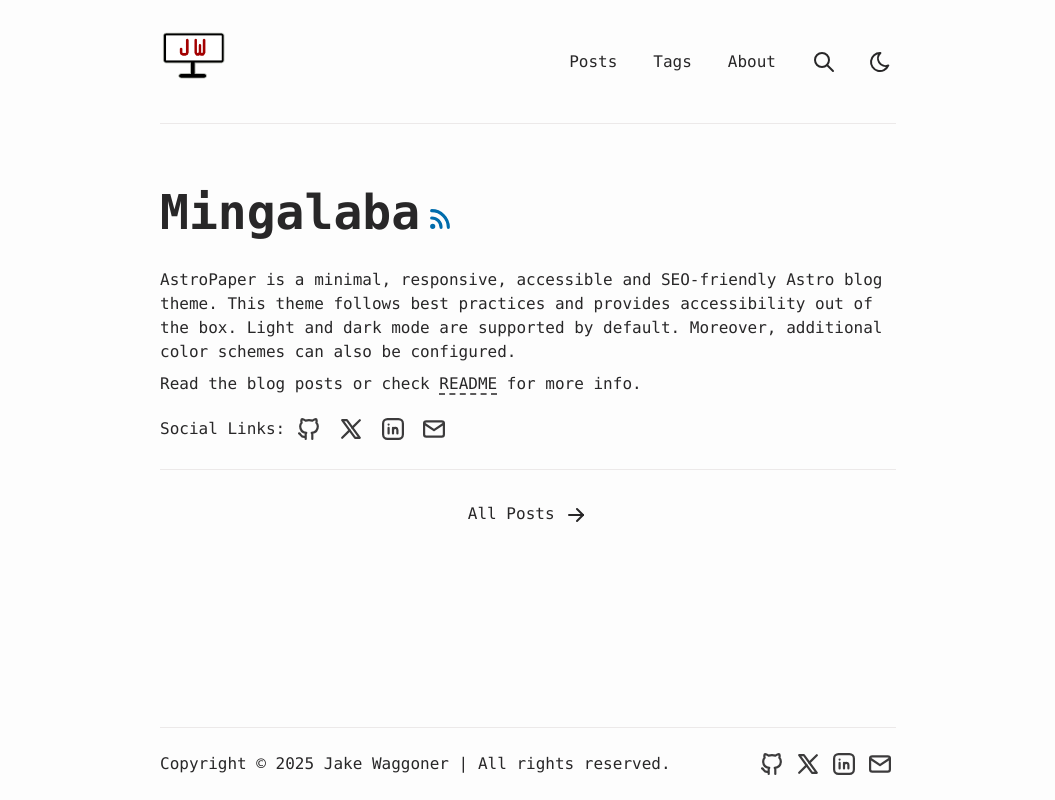
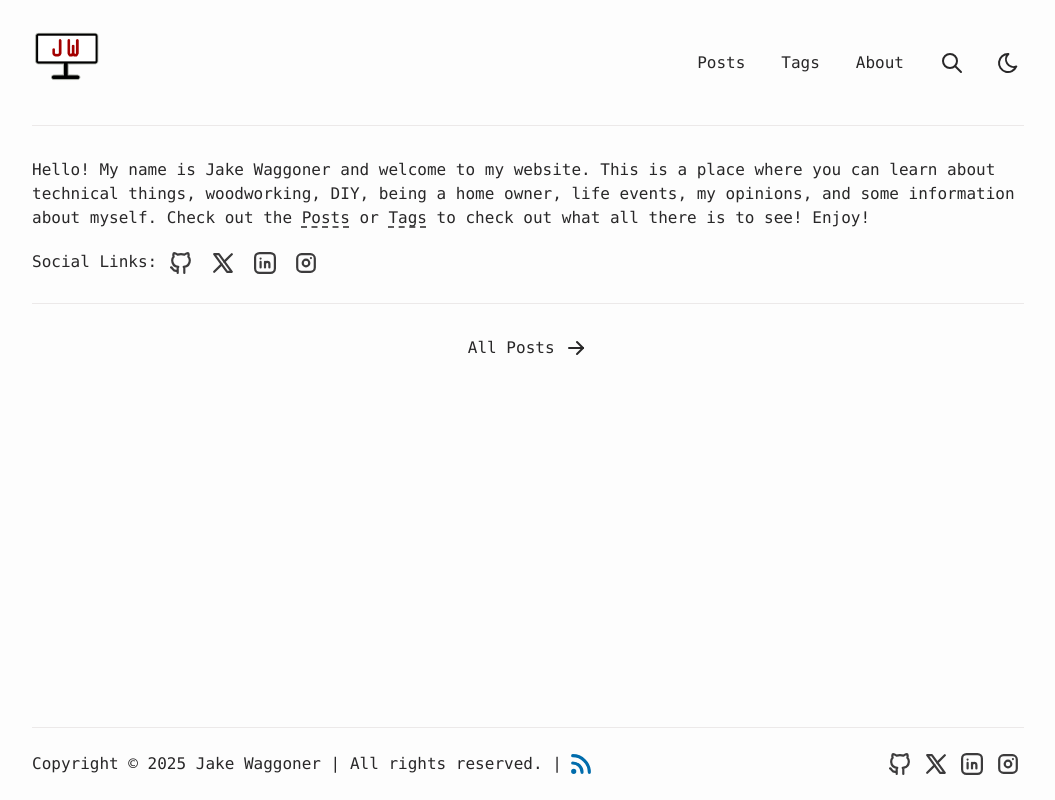
Before and after one commit to waggonerjake/blog, an Astro site: page / in a window 1280 px wide. Shown: the whole page, without its empty margins (112-1167 px from the left). Built offline with nearby package versions, Linux system fonts and the light colour scheme; Astro itself is replaced by a stand-in of ours.

Commit message:
Add IG svg. Fix more SEO stuff. Add RSS to footer. Add some more content to the homepage

```diff
--- a/src/components/Footer.astro
+++ b/src/components/Footer.astro
@@ -2,6 +2,7 @@
 import Hr from "./Hr.astro";
 import Socials from "./Socials.astro";
 import { SITE } from "@/config";
+import IconRss from "@/assets/icons/IconRss.svg";
 
 const currentYear = new Date().getFullYear();
 
@@ -22,6 +23,21 @@ const { noMarginTop = false } = Astro.props;
       <span>Copyright &#169; {currentYear} {SITE.author}</span>
       <span class="hidden sm:inline">&nbsp;|&nbsp;</span>
       <span>All rights reserved.</span>
+      <span class="hidden sm:inline">&nbsp;|&nbsp;</span>
+      <a
+        target="_blank"
+        href="/rss.xml"
+        class="inline-block"
+        aria-label="rss feed"
+        title="RSS Feed"
+      >
+        <IconRss
+          width={20}
+          height={20}
+          class="scale-125 stroke-accent stroke-3 rtl:-rotate-90"
+        />
+        <span class="sr-only">RSS Feed</span>
+      </a>
     </div>
   </div>
 </footer>
--- a/src/components/Header.astro
+++ b/src/components/Header.astro
@@ -137,7 +137,7 @@ const isActive = (path: string) => {
       </nav>
     </div>
   </div>
-  <Hr />
+  <Hr class="mt-10 sm:mt-0" />
 </header>
 
 <script>
--- a/src/components/Hr.astro
+++ b/src/components/Hr.astro
@@ -2,11 +2,16 @@
 export interface Props {
   noPadding?: boolean;
   ariaHidden?: boolean;
+  class?: string;
 }
 
-const { noPadding = false, ariaHidden = true } = Astro.props;
+const {
+  noPadding = false,
+  ariaHidden = true,
+  class: className = "",
+} = Astro.props;
 ---
 
-<div class:list={["mx-auto max-w-app", noPadding ? "px-0" : "px-4"]}>
+<div class:list={["mx-auto max-w-app", noPadding ? "px-0" : "px-4", className]}>
   <hr class="border-border" aria-hidden={ariaHidden} />
 </div>
--- a/src/config.ts
+++ b/src/config.ts
@@ -2,7 +2,7 @@ export const SITE = {
   website: "https://jakewaggoner.com/", // replace this with your deployed domain
   author: "Jake Waggoner",
   profile: "https://jakewaggoner.com/",
-  desc: "A minimal, responsive and SEO-friendly Astro blog theme.",
+  desc: "Jake Waggoner's Blog",
   title: "Jake Waggoner",
   ogImage: "large-logo.png",
   lightAndDarkMode: true,
@@ -16,7 +16,7 @@ export const SITE = {
     text: "",
     url: "",
   },
-  dynamicOgImage: true,
+  dynamicOgImage: false,
   dir: "ltr", // "rtl" | "auto"
   lang: "en", // html lang code. Set this empty and default will be "en"
   timezone: "America/Indianapolis", // Default global timezone (IANA format) https://en.wikipedia.org/wiki/List_of_tz_database_time_zones
--- a/src/constants.ts
+++ b/src/constants.ts
@@ -7,6 +7,7 @@ import IconWhatsapp from "@/assets/icons/IconWhatsapp.svg";
 import IconFacebook from "@/assets/icons/IconFacebook.svg";
 import IconTelegram from "@/assets/icons/IconTelegram.svg";
 import IconPinterest from "@/assets/icons/IconPinterest.svg";
+import IconInstagram from "@/assets/icons/IconInstragram.svg";
 import { SITE } from "@/config";
 
 interface Social {
@@ -36,20 +37,14 @@ export const SOCIALS: Social[] = [
     icon: IconLinkedin,
   },
   {
-    name: "Mail",
-    href: "mailto:yourmail@gmail.com",
-    linkTitle: `Send an email to ${SITE.title}`,
-    icon: IconMail,
+    name: "Instagram",
+    href: "https://www.instagram.com/iamjakewaggoner/",
+    linkTitle: `${SITE.title} on Instagram`,
+    icon: IconInstagram,
   },
 ] as const;
 
 export const SHARE_LINKS: Social[] = [
-  {
-    name: "WhatsApp",
-    href: "https://wa.me/?text=",
-    linkTitle: `Share this post via WhatsApp`,
-    icon: IconWhatsapp,
-  },
   {
     name: "Facebook",
     href: "https://www.facebook.com/sharer.php?u=",
@@ -63,18 +58,6 @@ export const SHARE_LINKS: Social[] = [
     icon: IconBrandX,
   },
   {
-    name: "Telegram",
-    href: "https://t.me/share/url?url=",
-    linkTitle: `Share this post via Telegram`,
-    icon: IconTelegram,
-  },
-  {
-    name: "Pinterest",
-    href: "https://pinterest.com/pin/create/button/?url=",
-    linkTitle: `Share this post on Pinterest`,
-    icon: IconPinterest,
-  },
-  {
     name: "Mail",
     href: "mailto:?subject=See%20this%20post&body=",
     linkTitle: `Share this post via email`,
--- a/src/pages/index.astro
+++ b/src/pages/index.astro
@@ -8,7 +8,6 @@ import LinkButton from "@/components/LinkButton.astro";
 import Card from "@/components/Card.astro";
 import Hr from "@/components/Hr.astro";
 import getSortedPosts from "@/utils/getSortedPosts";
-import IconRss from "@/assets/icons/IconRss.svg";
 import IconArrowRight from "@/assets/icons/IconArrowRight.svg";
 import { SITE } from "@/config";
 import { SOCIALS } from "@/constants";
@@ -24,38 +23,21 @@ const recentPosts = sortedPosts.filter(({ data }) => !data.featured);
   <Header />
   <main id="main-content" data-layout="index">
     <section id="hero" class="pt-8 pb-6">
-      <h1 class="my-4 inline-block text-4xl font-bold sm:my-8 sm:text-5xl">
-        Mingalaba
-      </h1>
-      <a
-        target="_blank"
-        href="/rss.xml"
-        class="inline-block"
-        aria-label="rss feed"
-        title="RSS Feed"
-      >
-        <IconRss
-          width={20}
-          height={20}
-          class="scale-125 stroke-accent stroke-3 rtl:-rotate-90"
-        />
-        <span class="sr-only">RSS Feed</span>
-      </a>
-
       <p>
-        AstroPaper is a minimal, responsive, accessible and SEO-friendly Astro
-        blog theme. This theme follows best practices and provides accessibility
-        out of the box. Light and dark mode are supported by default. Moreover,
-        additional color schemes can also be configured.
-      </p>
-      <p class="mt-2">
-        Read the blog posts or check
-        <LinkButton
+        Hello! My name is Jake Waggoner and welcome to my website. This is a
+        place where you can learn about technical things, woodworking, DIY,
+        being a home owner, life events, my opinions, and some information about
+        myself. Check out the <LinkButton
           class="underline decoration-dashed underline-offset-4 hover:text-accent"
-          href="https://github.com/satnaing/astro-paper#readme"
+          href="/posts"
         >
-          README
-        </LinkButton> for more info.
+          Posts
+        </LinkButton> or <LinkButton
+          class="underline decoration-dashed underline-offset-4 hover:text-accent"
+          href="/tags"
+        >
+          Tags
+        </LinkButton> to check out what all there is to see! Enjoy!
       </p>
       {
         // only display if at least one social link is enabled
@@ -74,7 +56,9 @@ const recentPosts = sortedPosts.filter(({ data }) => !data.featured);
       featuredPosts.length > 0 && (
         <>
           <section id="featured" class="pt-12 pb-6">
-            <h2 class="text-2xl font-semibold tracking-wide">Featured</h2>
+            <h2 class="text-2xl font-semibold tracking-wide">
+              Featured Blog Posts
+            </h2>
             <ul>
               {featuredPosts.map(data => (
                 <Card variant="h3" {...data} />
--- a/src/styles/global.css
+++ b/src/styles/global.css
@@ -55,7 +55,7 @@ html[data-theme="dark"] {
 }
 
 @utility max-w-app {
-  @apply max-w-3xl;
+  @apply max-w-5xl;
 }
 
 .active-nav {
```
Also changed, not shown: public/astropaper-og.jpg (deleted), src/assets/icons/IconInstragram.svg (added).
